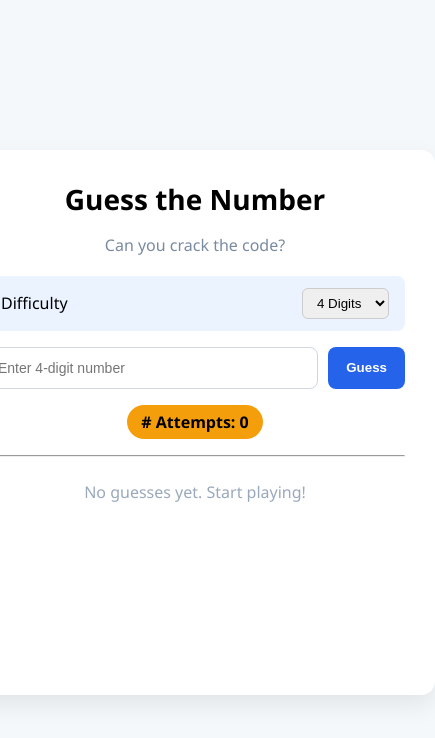
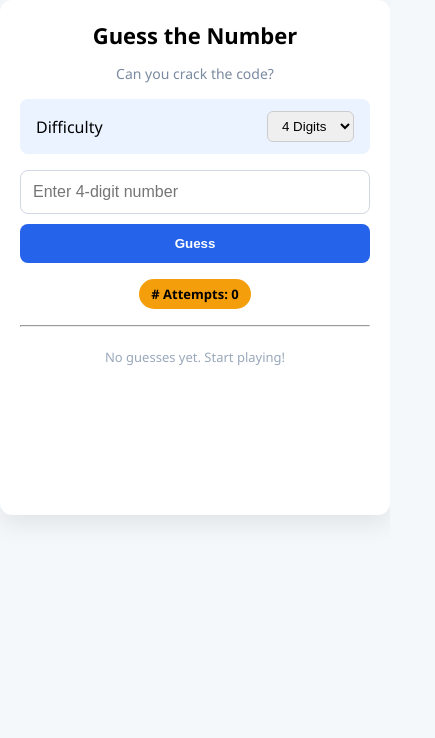
Before and after one commit to nksharma1999/master-mind-game, a React (Vite) app: page / in a window 390 px wide. Shown: the top 738 px of the page, 435 px wide, since content can reach past the window. Built offline with nearby package versions, Linux system fonts and the light colour scheme.

Commit message:
New Update

```diff
--- a/src/components/Game.tsx
+++ b/src/components/Game.tsx
@@ -5,6 +5,82 @@ interface result {
   correctDigits: number;
   correctPositions: number;
 }
+const winMessages = [
+  "Boom! You cracked the code — {n}-digit brain, {t} tries. Legendary!",
+  "Mission complete! You bullied that number into submission in just {t} tries.",
+  "Your brain just unlocked God Mode — guessed {n} in {t} tries!",
+  "Are you psychic or just showing off? {n} digits, {t} tries. Respect.",
+  "Number defeated. Ego boosted. {t} tries. Clean victory.",
+  "Game over… for the number 😎 Took you only {t} tries!",
+  "NASA called. They want that calculation speed back 🚀",
+  "That guess was smoother than WiFi at 3AM 📶",
+];
+const loseMessages = [
+  "That number lived rent-free in your head and still won 🏠😂",
+  "Bhai tu rehne de, tere se na ho payega 😂",
+  "Even the number is confused how you missed that 🤔💀",
+  "Give up karde bhai, kitna try karega 💀",
+  "Your guesses had confidence. Accuracy? Not invited 😎🚫",
+  "Bhai ye game tere confidence pe chal raha hai, skill pe nahi 😭",
+  "That number dodged you like responsibilities 🏃‍♂️💨",
+  "Lagta hai number ne tujhe block kar diya 📵",
+  "You didn’t lose… you just *strategically failed* 📉😌",
+  "Bhai tu guess nahi kar raha, attendance laga raha hai 📝",
+  "Plot twist: The number was never scared of you 🎭😬",
+  "Ye number nahi milega, ye government job hai 😭",
+  "You guessed so wrong the number felt safe 🛡️😂",
+  "Bhai tu itna close bhi nahi tha jitna tu soch raha hai 🤡",
+  "That wasn’t guessing. That was creative writing ✍️🤣",
+  "Ye guessing nahi, andhadhun teer chalana hai 🎯🙈",
+  "Achievement unlocked: Professional Overthinker 🧠🔓",
+  "Number tujhe dekh ke has raha hai 😂",
+  "The number hid in plain sight and you still walked past it 👀🚶‍♂️",
+  "Bhai calculator bhi bol raha ‘main nahi help karunga’ 🧮🚫",
+  "That guess had confidence of 100, accuracy of 2 💯➡️2",
+  "Tu number dhoond raha, number tujhe ignore kar raha 😶",
+  "You didn’t miss. You *missed dramatically* 🎬💥",
+  "Itna galat guess toh exam me bhi nahi hota 📉🤣",
+  "Breaking News: Player loses to random number 📰💔",
+  "Bhai tu try kar raha hai ya warm-up? 🏃‍♂️",
+  "The number blinked… you missed 👁️❌",
+  "Lagta hai tu vibes pe guess kar raha hai, logic pe nahi ✨🧠",
+  "You guessed like WiFi in a basement 📶⬇️",
+  "Bhai tera aim aur stormtrooper ka aim same hai 🎯❌",
+  "You didn’t lose the game. You fed the number’s ego 🍽️😤",
+  "Ye game tujhe nahi, tu game ko disappoint kar raha hai 😔",
+  "The number didn’t move. You still couldn’t find it 🧍‍♂️🔍",
+  "Bhai tu haar nahi raha, tu history bana raha hai 📚💀",
+  "The number wants a rematch. It’s still bored 😒🔁",
+  "Number ne bola ‘bhai main yahi hoon’, tu phir bhi miss 😭",
+  "Respect the effort. Fear the results 🫡📉",
+  "Bhai tu guess nahi, random button mash kar raha hai 🎮😂",
+  "You played well… said no one 🫢🙃",
+  "Ye number nahi mila toh tu motivation video dekhne jayega 📹💔",
+  "The number survived. Barely entertained 🎪😐",
+  "Bhai tera luck bhi bol raha ‘main chalta hoon’ 🚶‍♂️🍀",
+  "You gave effort. The number gave disappointment 🎁😩",
+  "Tu aur sahi guess — kabhi mile hi nahi 🤝❌",
+  "Even autocorrect can guess better sometimes 📱😶",
+  "Bhai tu rehne de, chai pee le ☕😂",
+  "Your brain went on airplane mode mid-game ✈️😴",
+  "The number wasn’t hard. You just made it emotional 😭🔢",
+  "Number: ‘bhai please serious ho ja’ 😭",
+  "The number called. It said ‘try again buddy’ ☎️😏"
+];
+
+const getRandomLoseMessage = () => {
+  return loseMessages[Math.floor(Math.random() * loseMessages.length)];
+};
+
+const getRandomWinMessage = (number: string, tries: number, numberSize:number) => {
+  if (tries > 10+numberSize && numberSize<=6)
+    return "Boom! You cracked the code — {n}-digit brain, {t} tries."
+      .replace("{n}", number)
+      .replace("{t}", tries.toString());
+  const randomMsg = winMessages[Math.floor(Math.random() * winMessages.length)];
+
+  return randomMsg.replace("{n}", number).replace("{t}", tries.toString());
+};
 
 function GuessNumberGame() {
   const [numberLength, setNumberLength] = useState(4);
@@ -12,7 +88,8 @@ function GuessNumberGame() {
   const [guess, setGuess] = useState("");
   const [feedback, setFeedback] = useState<result[]>([]);
   const [attempts, setAttempts] = useState(0);
-  const focus = useRef<HTMLInputElement|null>(null);
+  const focus = useRef<HTMLInputElement | null>(null);
+  const [giveUpmsg, setGiveUp] = useState<number>(2);
   function generateNumber(length: number) {
     let num = "";
     for (let i = 0; i < length; i++) {
@@ -28,13 +105,19 @@ function GuessNumberGame() {
     setFeedback([]);
     setAttempts(0);
     setGuess("");
+    setGiveUp(2);
   }
 
   function checkGuess() {
-    const maxAttempts = 15;
+    const maxAttempts = 2;
     if (attempts >= maxAttempts) {
-      alert("😂 Please give up! You've tried too many times!");
-      return;
+      if(giveUpmsg==2){
+        setGiveUp(0);
+        alert(`💀 ${getRandomLoseMessage()}`);
+      }else{
+        setGiveUp(pre => pre+1);
+      }
+
     }
 
     if (guess.length !== numberLength) {
@@ -74,7 +157,7 @@ function GuessNumberGame() {
       }
     }
 
-    const newFeedback:result = {
+    const newFeedback: result = {
       guess,
       correctDigits,
       correctPositions,
@@ -84,9 +167,7 @@ function GuessNumberGame() {
     setAttempts(attempts + 1);
 
     if (guess === secretNumber) {
-      alert(
-        `🎉 You guessed the number ${secretNumber} in ${attempts + 1} tries!`,
-      );
+      alert(`🎉 ${getRandomWinMessage(secretNumber, attempts + 1,numberLength)} 🏆`);
     }
 
     setGuess("");
@@ -120,6 +201,8 @@ function GuessNumberGame() {
           <input
             ref={focus}
             type="text"
+            inputMode="numeric"
+            pattern="[0-9]*"
             placeholder={`Enter ${numberLength}-digit number`}
             value={guess}
             maxLength={numberLength}
@@ -146,11 +229,13 @@ function GuessNumberGame() {
             {feedback.length === 0 ? (
               <p className="no-guesses">No guesses yet. Start playing!</p>
             ) : (
-              <div style={{ textAlign: "center" }}>
+              <div style={{ textAlign: "start" }}>
                 {feedback.map((item, index) => (
-                  <p key={index}>
-                    Guess: {item.guess} → {item.correctDigits} correct digits,{" "}
-                    {item.correctPositions} in correct position
+                  <p key={index} style={{ fontSize: "15px" }}>
+                    Guess: {item.guess} → {item.correctDigits} correct digit
+                    {item.correctDigits !== 1 ? "s" : ""},{" "}
+                    {item.correctPositions} in the correct position
+                    {item.correctPositions > 1 ? "s" : ""}
                   </p>
                 ))}
               </div>
--- a/src/index.css
+++ b/src/index.css
@@ -13,7 +13,8 @@ body {
 
 .card {
   background: white;
-  min-width: 420px;
+  max-width: 420px;
+  width: 100%;
   padding: 30px;
   border-radius: 14px;
   box-shadow: 0 10px 25px rgba(0, 0, 0, 0.08);
@@ -127,3 +128,75 @@ body {
   padding: 6px 0;
   border-bottom: 1px solid #eee;
 }
+
+
+/* ====== MOBILE RESPONSIVE ====== */
+@media (max-width: 600px) {
+  .page {
+    display: flex;
+    align-items: flex-start;
+  }
+  .card {
+    width: 92%;
+    min-width: 200px;
+    padding: 20px;
+    border-radius: 12px;
+  }
+
+  .title {
+    font-size: 22px;
+  }
+
+  .subtitle {
+    font-size: 14px;
+    margin-bottom: 16px;
+  }
+
+  /* .difficulty-box {
+    flex-direction: column;
+    align-items: stretch;
+    gap: 8px;
+  } */
+
+  /* .difficulty-box span {
+    font-size: 14px;
+  } */
+
+  /* .difficulty-box select {
+    width: 100%;
+    font-size: 14px;
+  } */
+
+  .guess-row {
+    flex-direction: column;
+  }
+
+  .guess-row input {
+    /* width: 100%; */
+    font-size: 16px; /* prevents zoom on iOS */
+  }
+
+  .guess-row button {
+    width: 100%;
+    padding: 12px;
+  }
+
+  .newTarget {
+    width: 100%;
+    padding: 12px;
+  }
+
+  .attempts span {
+    font-size: 13px;
+    padding: 6px 12px;
+  }
+
+  .no-guesses {
+    font-size: 13px;
+  }
+
+  /* Scroll area height reduced for small screens */
+  .card div[style] {
+    height: 160px !important;
+  }
+}
```
